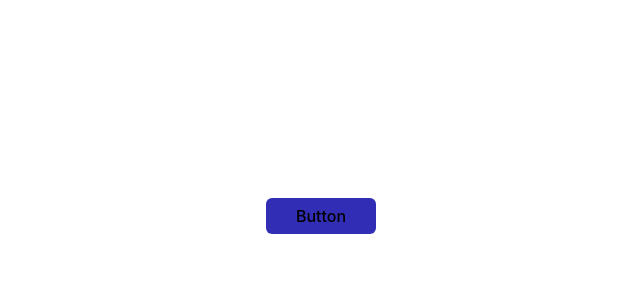
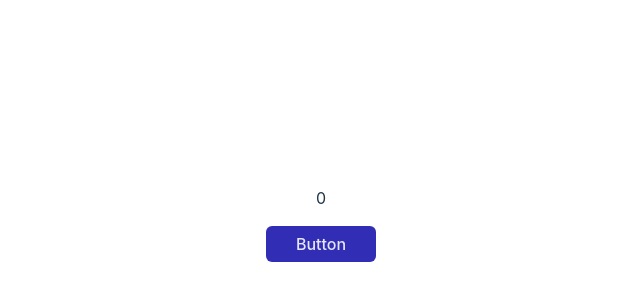
Before and after one commit to rail-sabirov/pizza-app, a React (Vite) app: page / in a window 1280 px wide. Shown: the part 184-484 px from the top of the page, without its empty margins (319-959 px from the left). Built offline with nearby package versions, Linux system fonts and the light colour scheme.

Commit message:
Typing hooks and states

```diff
--- a/src/App.tsx
+++ b/src/App.tsx
@@ -1,10 +1,21 @@
+import { MouseEvent, useState } from 'react'
 import './App.css'
 import Button from './components/Button/Button'
 
 function App() {
+  // Типизация значения хука
+  const [counter, setCounter] = useState<number>(0);
+
+  // Типизация Event -> Импортируем событие из React
+  const addCounter = (event: MouseEvent) => {
+    console.log(event.currentTarget);
+    setCounter((oldCount) => oldCount + 1 );
+  };
+
   return (
     <>
-      <Button onClick={() => console.log('click button')}>Button</Button>
+      <p>{ counter }</p>
+      <Button onClick={ addCounter }>Button</Button>
     </>
   )
 }
--- a/src/components/Button/Button.module.css
+++ b/src/components/Button/Button.module.css
@@ -6,6 +6,7 @@
 	font-size: var(--font-size);
 	cursor: pointer;
 	transition: background 0.25s;
+	color: var(--text-wite);
 }
 
 .accent:hover {
--- a/src/components/Button/Button.props.ts
+++ b/src/components/Button/Button.props.ts
@@ -1,8 +1,8 @@
 import { ButtonHTMLAttributes, ReactNode } from 'react';
 
+// Типизируем свойства компоненты.
+// Расширяем все атрибуты для кнопки. чтобы не описывать все самим
 export interface ButtonProps extends ButtonHTMLAttributes<HTMLButtonElement> {
-	// children
+	// Все вложенные компоненты будут типа ReactNode - теги, комопоненты и другие...
 	children: ReactNode
-
-	onClick: () => void;
 }
--- a/src/components/Button/Button.tsx
+++ b/src/components/Button/Button.tsx
@@ -1,8 +1,8 @@
 import styles from './Button.module.css';
 import cn from 'classnames';
 import { ButtonProps } from './Button.props';
-import { FC } from 'react';
 
+// Параметры функции из описанного внешнего файла
 function Button( { children, className, ...props }: ButtonProps ) {
 	return (
 		<button
--- a/src/index.css
+++ b/src/index.css
@@ -16,6 +16,7 @@
 
   --border-radius: 6px;
   --font-size: 16px;
+  --text-wite: #ffffffe0;
 }
 
 a {
```
